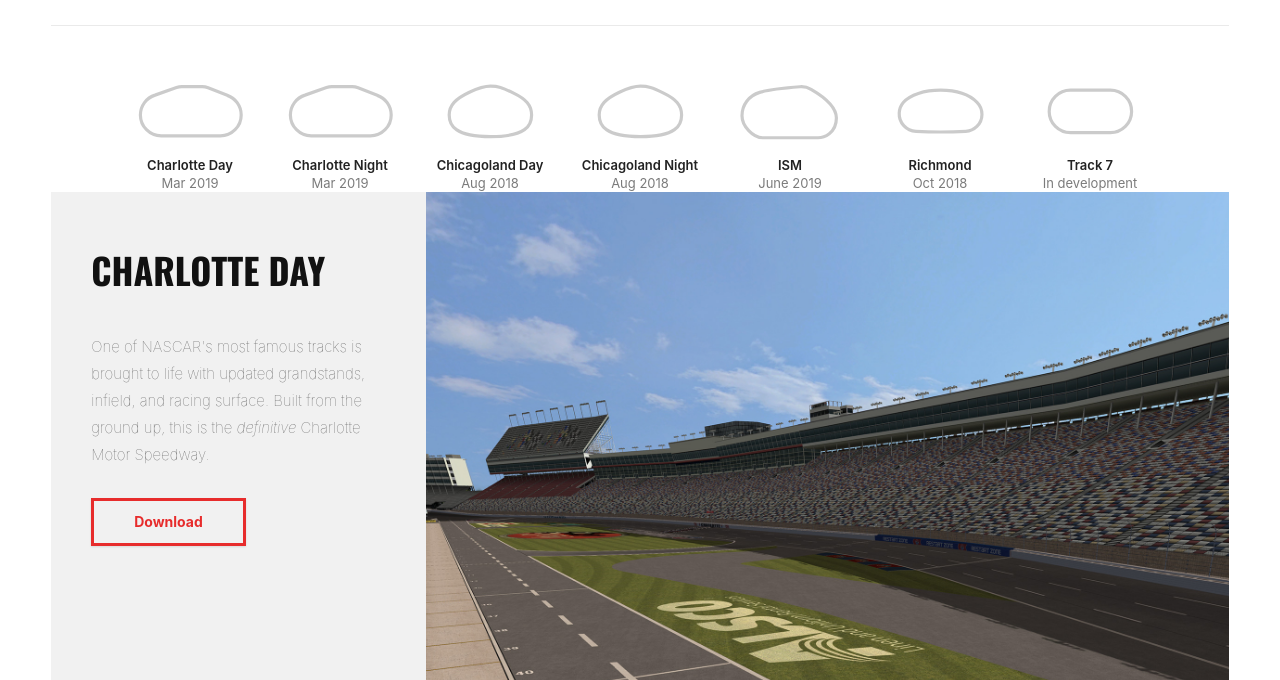
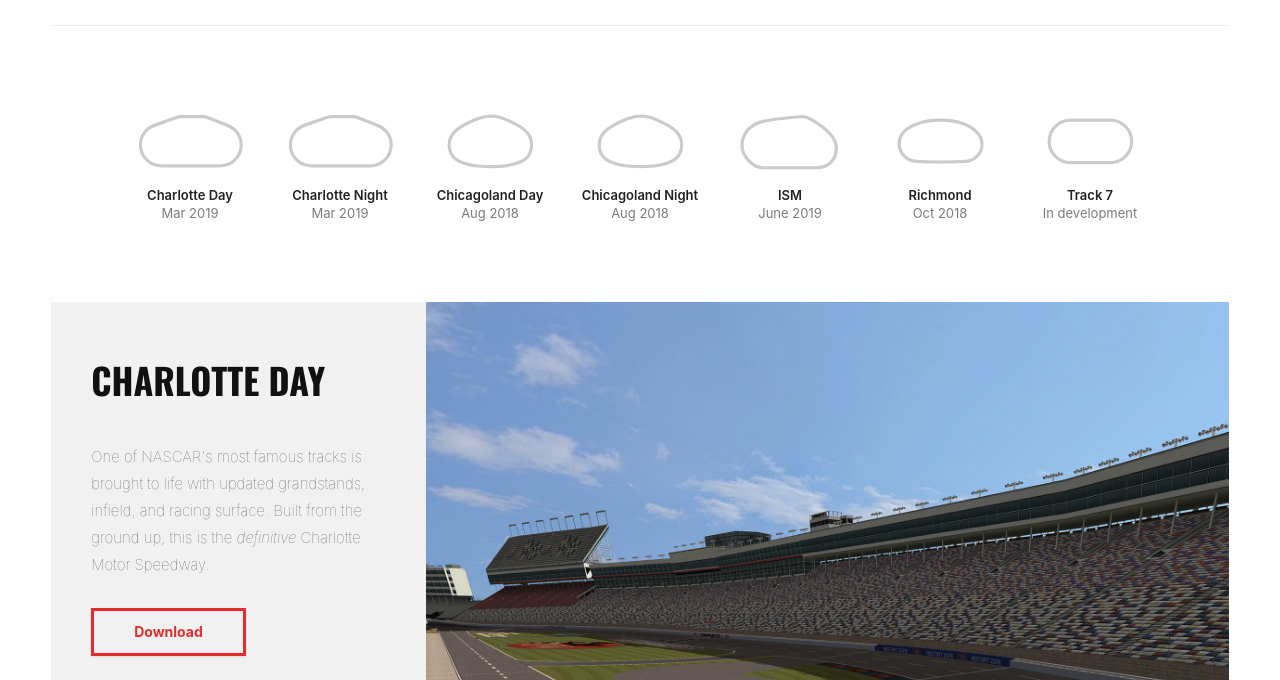
Before and after one commit to mciarlo/bb-mc, a plain HTML site: page index.html in a window 1280 px wide. Shown: the part 91-771 px from the top of the page. Drawn offline with nearby package versions, Linux system fonts and the light colour scheme.

Commit message:
Update index.html

```diff
--- a/index.html
+++ b/index.html
@@ -37,7 +37,7 @@
 
     <div class="page-container">
       <div class="wrapper">
-        <ul class="track-nav row-one">
+        <ul class="track-nav">
           <li>
             <a href="#charlotte-day">
               <img src="images/charlotte.svg"/>
```
